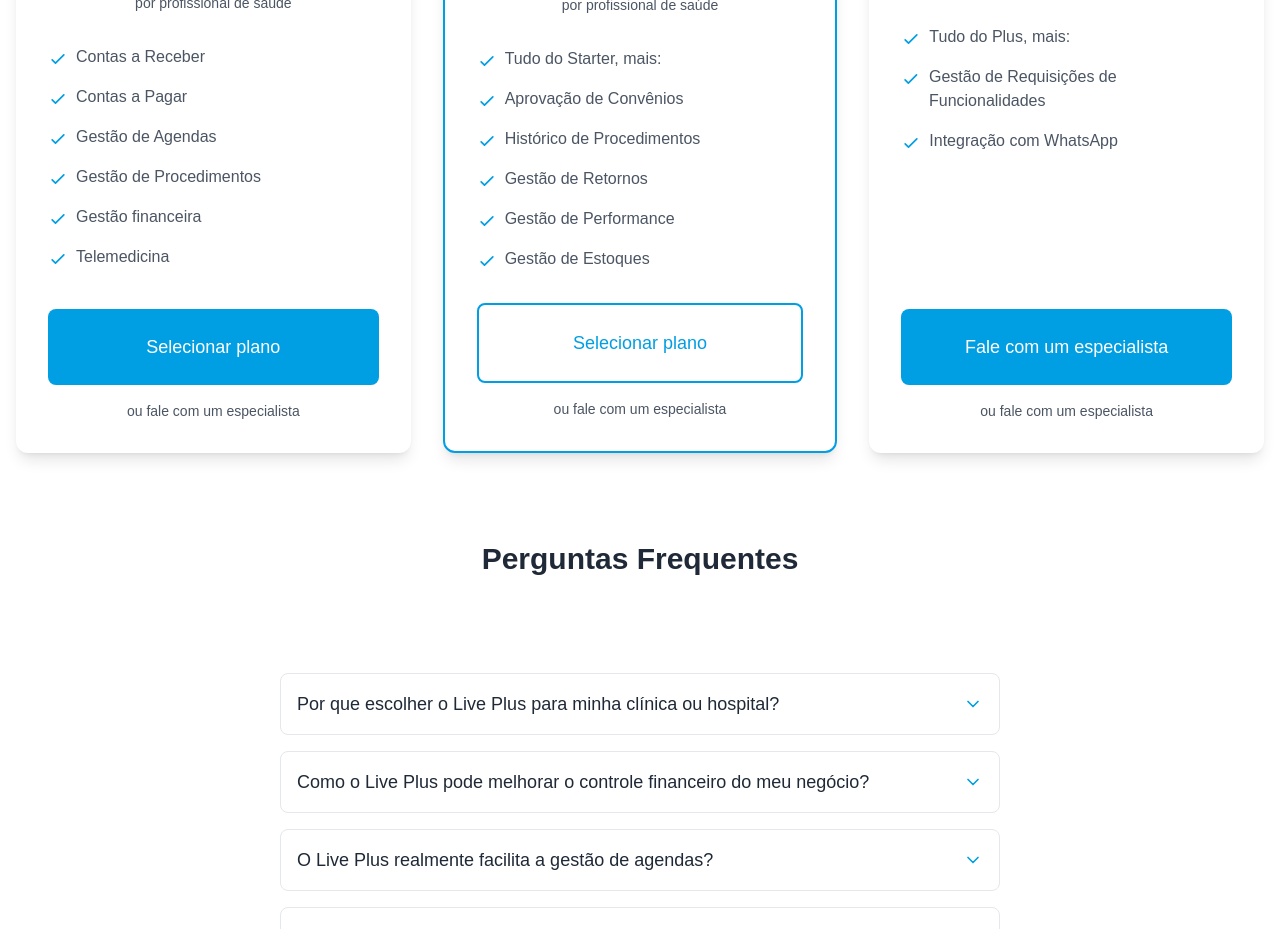
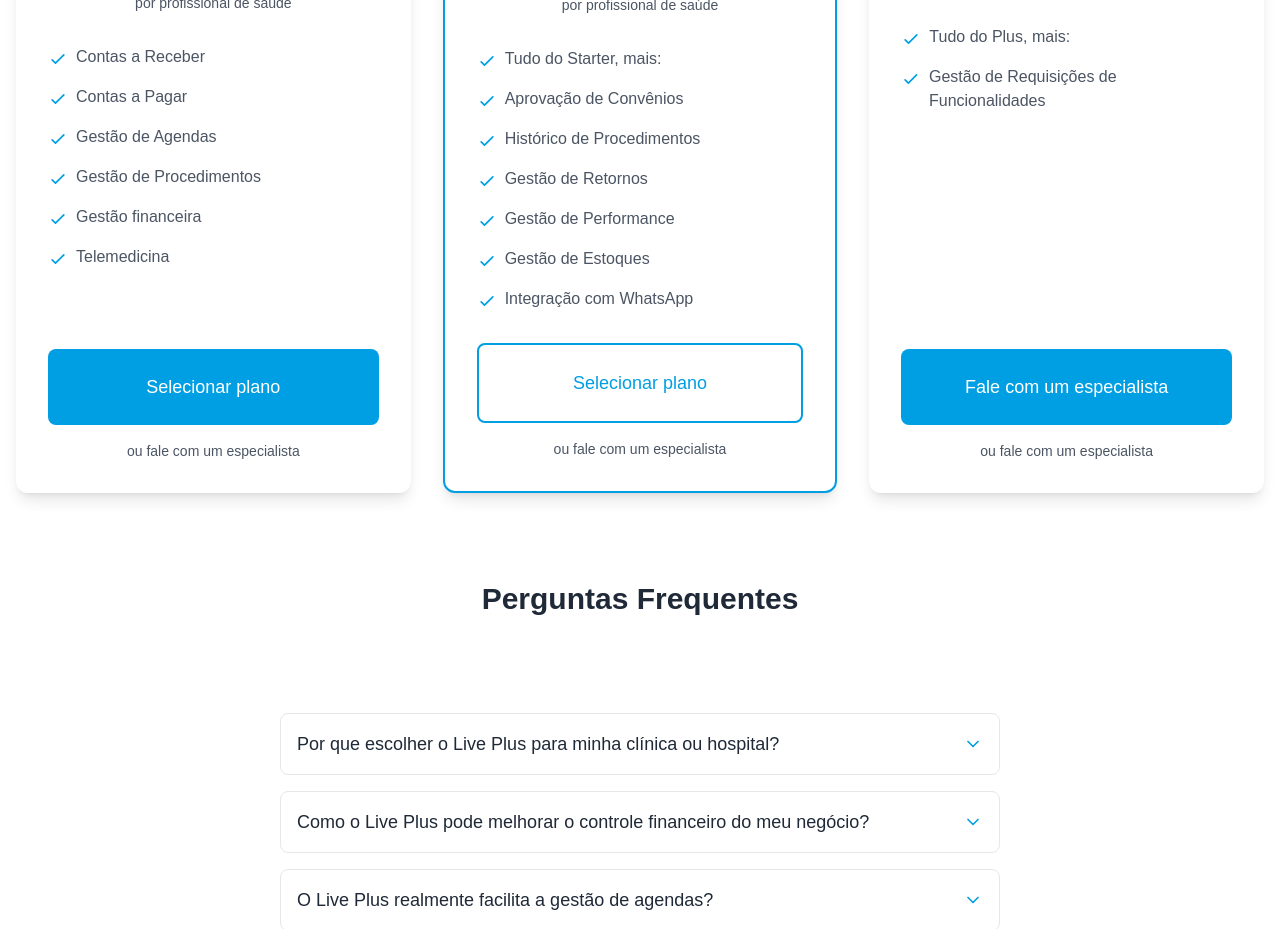
Before and after one commit to Live-plus-dev/LP-LivePlus, a Next.js app: page / in a window 1280 px wide. Shown: the part 2980-3909 px from the top of the page. Built offline with nearby package versions, Linux system fonts and the light colour scheme.

Commit message:
desc planos

```diff
--- a/app/page.js
+++ b/app/page.js
@@ -92,6 +92,8 @@
           "Gestão de Retornos",
           "Gestão de Performance",
           "Gestão de Estoques",
+          "Integração com WhatsApp",
+
         ]}
         featured={true}
         tag="Mais escolhido"
@@ -105,7 +107,6 @@
         features={[
           "Tudo do Plus, mais:",
           "Gestão de Requisições de Funcionalidades",
-          "Integração com WhatsApp",
 
 
 
```
